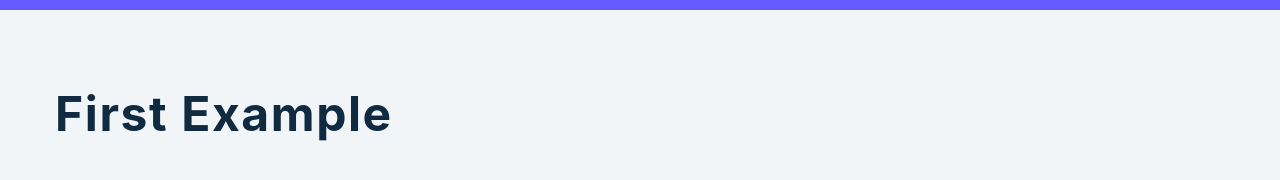
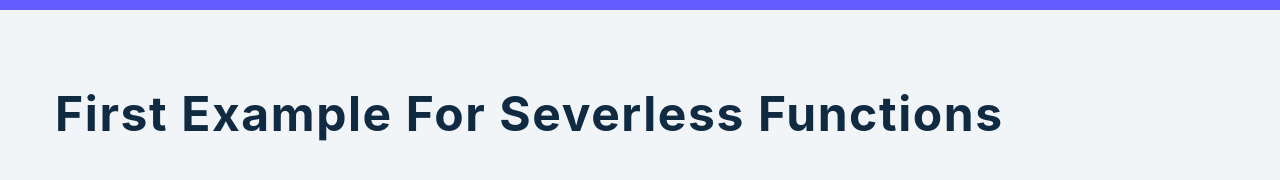
Before and after one commit to spartamonk/serverless-functions-course, a website: page examples/1-hello/index.html in a window 1280 px wide. Shown: the part 70-250 px from the top of the page. Drawn offline with nearby package versions, Linux system fonts and the light colour scheme; no server answers.

Commit message:
changed text summary

```diff
--- a/examples/1-hello/index.html
+++ b/examples/1-hello/index.html
@@ -19,7 +19,7 @@
     </nav>
     <!-- content -->
     <section class="section section-center content">
-      <h1>first example</h1>
+      <h1>first example for severless functions</h1>
       <h2 class="result"></h2>
     </section>
     <script
```
